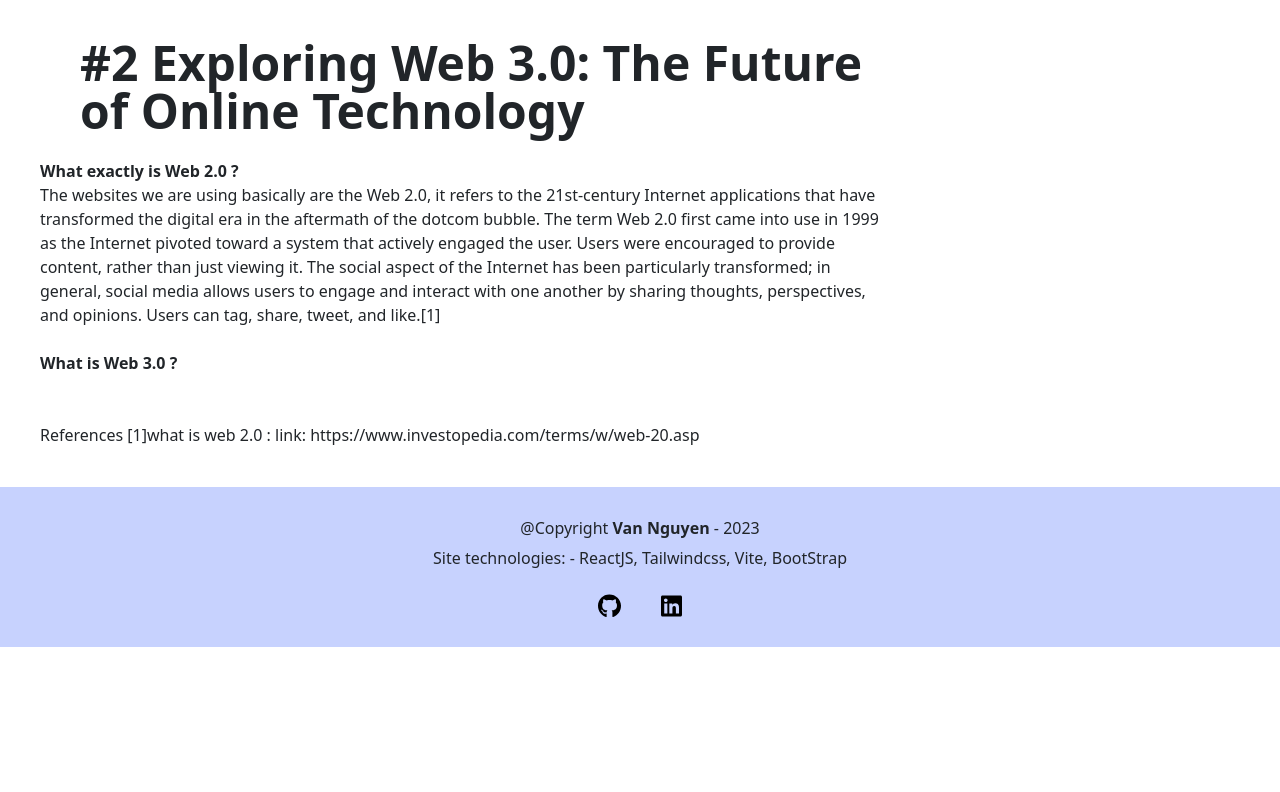
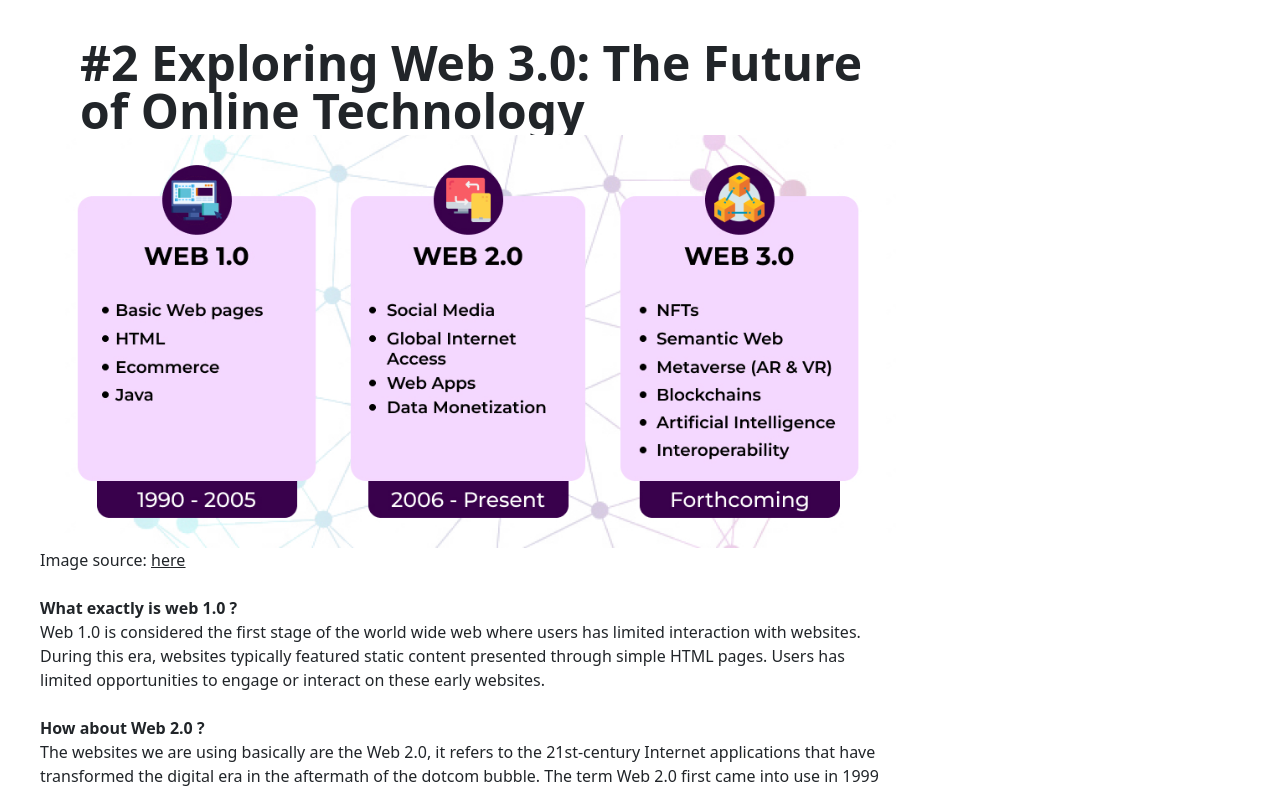
Before and after one commit to vanguyen333/mysiteO, a React (Vite) app: page /blog in a window 1280 px wide. Shown: the part 920-1712 px from the top of the page. Before the commit the page ends 1567 px from the top, so only its background shows below. Built offline with nearby package versions, Linux system fonts and the light colour scheme.

Commit message:
add some content to web3

```diff
--- a/src/pages/Blog.jsx
+++ b/src/pages/Blog.jsx
@@ -33,9 +33,27 @@ const About = () => {
         <h1 className="text-5xl text-left pl-10 pt-10  font-bold">
           #2 Exploring Web 3.0: The Future of Online Technology
         </h1>
+        <img className="border-none" src="imgs/web123.jpeg" alt="web123" />
+        <p>
+          Image source:{" "}
+          <u>
+            <a href="https://hegias.com/en/knowledge/web-3-0-metaverse-meaning-use-cases-differences-future/">
+              here
+            </a>
+          </u>
+        </p>
         <p>
           <br />
-          <strong> What exactly is Web 2.0 ? </strong>
+          <strong>What exactly is web 1.0 ?</strong>
+          <br />
+          Web 1.0 is considered the first stage of the world wide web where
+          users has limited interaction with websites. During this era, websites
+          typically featured static content presented through simple HTML pages.
+          Users has limited opportunities to engage or interact on these early
+          websites.
+          <br />
+          <br />
+          <strong> How about Web 2.0 ? </strong>
           <br />
           The websites we are using basically are the Web 2.0, it refers to the
           21st-century Internet applications that have transformed the digital
@@ -48,6 +66,10 @@ const About = () => {
           perspectives, and opinions. Users can tag, share, tweet, and like.[1]
           <br /> <br />
           <strong> What is Web 3.0 ?</strong>
+          <br />
+          With the introduction of advanced technologies, Web 3.0 is expected to
+          take over the Internet in the near future. Web 3.0 allows users to
+          take control over their private data, which makes the web more secure.
         </p>
         <p>
           <br />
```
Also changed, not shown: public/imgs/web123.jpeg (added).
